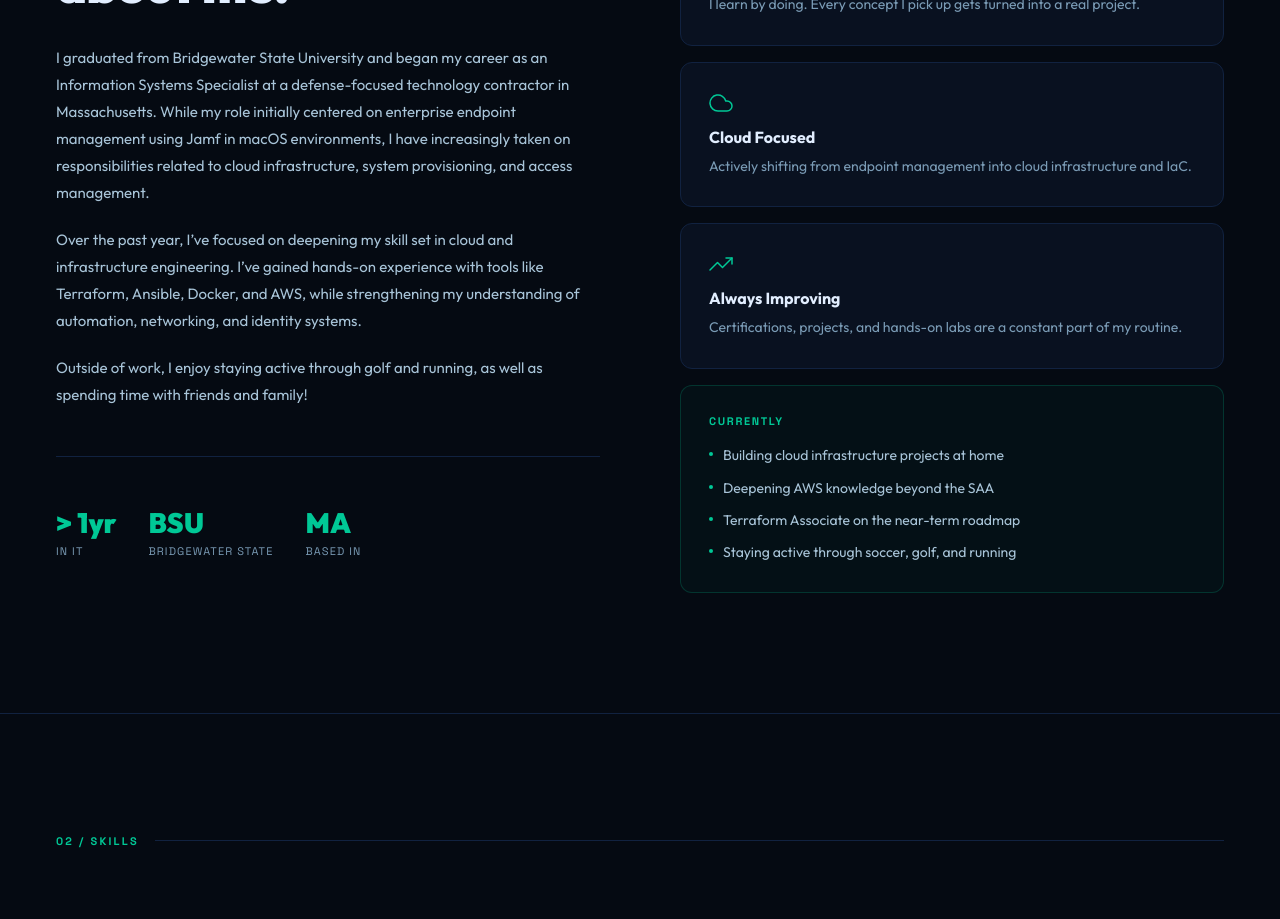
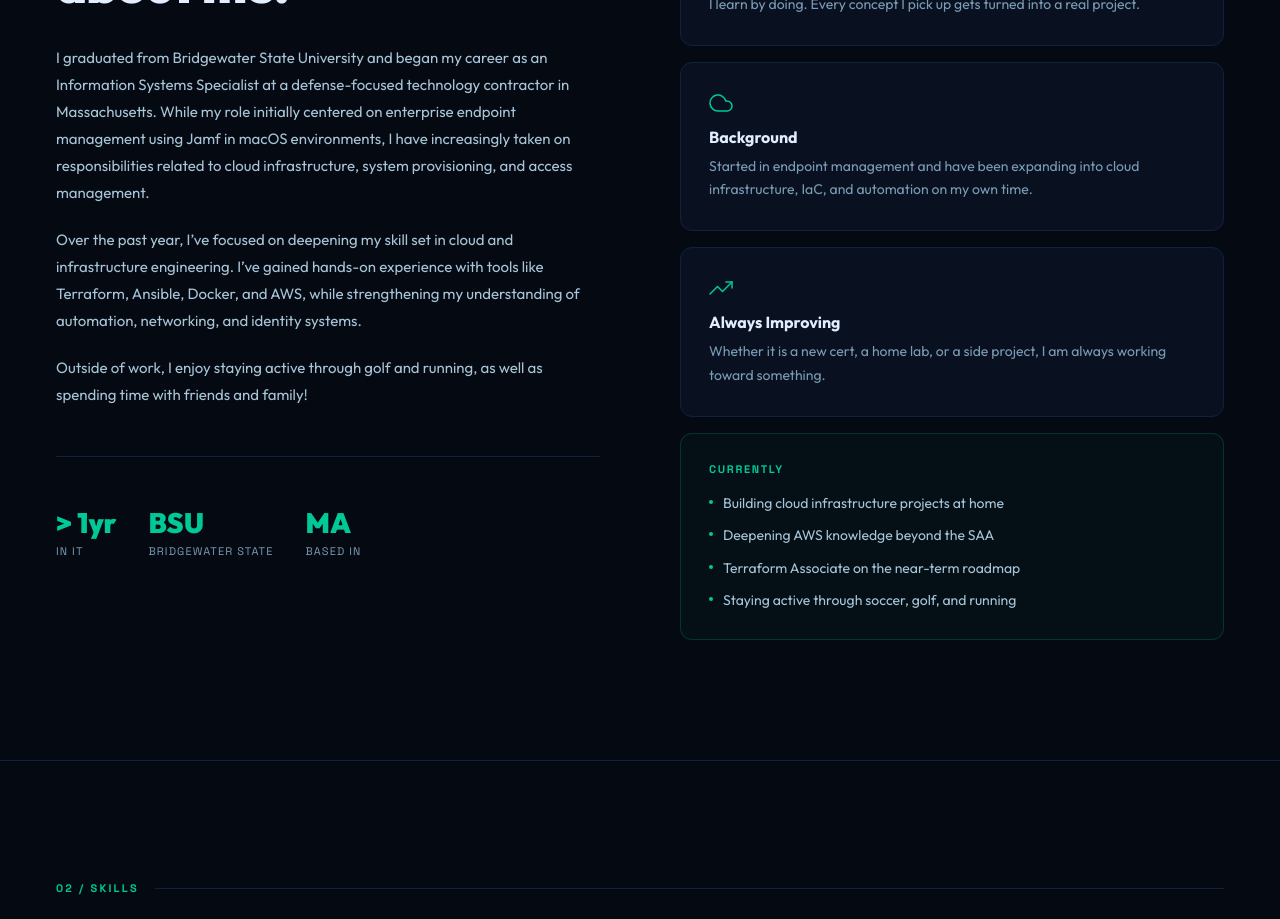
Before and after one commit to cboloz-1/portfolio, a React app: page / in a window 1280 px wide. Shown: the part 1100-2019 px from the top of the page. Built offline with nearby package versions, Linux system fonts and the light colour scheme; the HTML template or start-up script is replaced by a standard one.

Commit message:
update about cards and skills description

```diff
--- a/src/components/About.jsx
+++ b/src/components/About.jsx
@@ -26,8 +26,8 @@ const stats = [
 
 const values = [
   { icon: <IconGear />, title: 'Builder Mentality', desc: 'I learn by doing. Every concept I pick up gets turned into a real project.' },
-  { icon: <IconCloud />, title: 'Cloud Focused', desc: 'Actively shifting from endpoint management into cloud infrastructure and IaC.' },
-  { icon: <IconTrend />, title: 'Always Improving', desc: 'Certifications, projects, and hands-on labs are a constant part of my routine.' },
+  { icon: <IconCloud />, title: 'Background', desc: 'Started in endpoint management and have been expanding into cloud infrastructure, IaC, and automation on my own time.' },
+  { icon: <IconTrend />, title: 'Always Improving', desc: 'Whether it is a new cert, a home lab, or a side project, I am always working toward something.' },
 ]
 
 const currently = [
```
